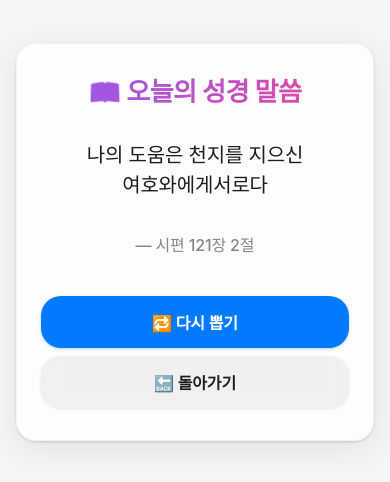
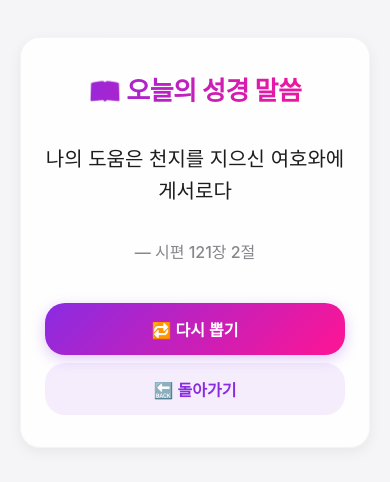
Before and after one commit to elroi773/manna_pray_project, a React (Vite) app: page /today in a window 390 px wide. Shown: the part 180-662 px from the top of the page. Built offline with nearby package versions, Linux system fonts and the light colour scheme; a web font is replaced by a local one.

Commit message:
css 수정중

```diff
--- a/src/pages/today.css
+++ b/src/pages/today.css
@@ -1,15 +1,23 @@
 @import url('https://cdn.jsdelivr.net/gh/orioncactus/pretendard@v1.3.8/dist/web/static/pretendard.css');
+
+:root {
+  --primary-purple: #8A2BE2;
+  --accent-pink: #FF1493;
+  --text-dark: #1d1d1f;
+  --text-light: #86868b;
+  --bg-light: #f5f5f7;
+}
 
 .today-container {
   min-height: 100vh;
-  background: #f5f5f7;
+  background: var(--bg-light);
   display: flex;
   align-items: center;
   justify-content: center;
   padding: 20px;
   font-family: 'Pretendard Variable', -apple-system, BlinkMacSystemFont, 'Apple SD Gothic Neo', 'Sandoll Gothic', 'Noto Sans KR', sans-serif;
   position: relative;
-  transition: all 0.3s cubic-bezier(0.25, 0.46, 0.45, 0.94);
+  transition: all 0.3s ease;
 }
 
 .verse-wrapper {
@@ -19,18 +27,14 @@
 }
 
 .verse-card {
-  background: rgba(255, 255, 255, 0.8);
+  background: rgba(255, 255, 255, 0.85);
   backdrop-filter: saturate(180%) blur(20px);
   border-radius: 28px;
   padding: 48px 40px;
   border: 0.5px solid rgba(0, 0, 0, 0.04);
-  box-shadow:
-    0 1px 3px rgba(0, 0, 0, 0.12),
-    0 1px 2px rgba(0, 0, 0, 0.04),
-    0 8px 32px rgba(0, 0, 0, 0.08);
+  box-shadow: 0 4px 14px rgba(0, 0, 0, 0.06);
   position: relative;
-  transition: all 0.4s cubic-bezier(0.25, 0.46, 0.45, 0.94);
-  overflow: hidden;
+  transition: all 0.4s ease;
 }
 
 .verse-card::before {
@@ -46,34 +50,27 @@
 .verse-title {
   font-size: 32px;
   font-weight: 700;
-  color: #1d1d1f;
+  background: linear-gradient(90deg, var(--primary-purple), var(--accent-pink));
+  -webkit-background-clip: text;
+  -webkit-text-fill-color: transparent;
   text-align: center;
   margin-bottom: 36px;
-  letter-spacing: -0.02em;
-  line-height: 1.2;
-  position: relative;
 }
 
 .verse-text {
   font-size: 24px;
   line-height: 1.6;
-  color: #1d1d1f;
+  color: var(--text-dark);
   text-align: center;
-  margin: 0 0 32px 0;
-  font-weight: 400;
-  letter-spacing: -0.01em;
-  position: relative;
-  padding: 0;
-  word-break: keep-all;
+  margin-bottom: 32px;
 }
 
 .verse-author {
   font-size: 17px;
-  color: #86868b;
+  color: var(--text-light);
   text-align: center;
   margin-bottom: 40px;
   font-weight: 500;
-  letter-spacing: -0.01em;
 }
 
 .button-group {
@@ -90,210 +87,72 @@
   font-size: 17px;
   font-weight: 600;
   cursor: pointer;
-  transition: all 0.2s cubic-bezier(0.25, 0.46, 0.45, 0.94);
-  letter-spacing: -0.01em;
+  transition: all 0.25s ease;
   min-width: 140px;
-  display: inline-flex;
+  display: flex;
   align-items: center;
   justify-content: center;
-  gap: 8px;
-  position: relative;
-  font-family: inherit;
-  -webkit-tap-highlight-color: transparent;
 }
 
 .btn:active {
   transform: scale(0.96);
 }
 
-.btn:focus {
-  outline: none;
-  box-shadow: 0 0 0 4px rgba(0, 122, 255, 0.3);
-}
-
 .reshuffle-btn {
-  background: #007aff;
+  background: linear-gradient(135deg, var(--primary-purple), var(--accent-pink));
   color: white;
-  box-shadow: 0 1px 3px rgba(0, 122, 255, 0.3);
+  box-shadow: 0 4px 14px rgba(138, 43, 226, 0.25);
 }
 
 .reshuffle-btn:hover {
-  background: #0056cc;
-  box-shadow: 0 2px 8px rgba(0, 122, 255, 0.4);
-  transform: translateY(-1px);
+  transform: translateY(-2px);
+  box-shadow: 0 6px 18px rgba(138, 43, 226, 0.3);
 }
 
 .back-btn {
-  background: rgba(0, 0, 0, 0.05);
-  color: #1d1d1f;
-  box-shadow: 0 1px 3px rgba(0, 0, 0, 0.1);
+  background: rgba(138, 43, 226, 0.08);
+  color: var(--primary-purple);
 }
 
 .back-btn:hover {
-  background: rgba(0, 0, 0, 0.08);
-  transform: translateY(-1px);
+  background: rgba(138, 43, 226, 0.15);
+  transform: translateY(-2px);
 }
 
 .loading {
   font-size: 20px;
-  color: #1d1d1f;
+  color: var(--primary-purple);
   text-align: center;
   font-weight: 500;
-  letter-spacing: -0.01em;
   animation: loadingPulse 2s ease-in-out infinite;
 }
 
 @keyframes loadingPulse {
-  0%, 100% {
-    opacity: 0.6;
-  }
-  50% {
-    opacity: 1;
-  }
+  0%, 100% { opacity: 0.6; }
+  50% { opacity: 1; }
 }
 
-/* Responsive Design */
+/* Responsive */
 @media (max-width: 768px) {
-  .today-container {
-    padding: 16px;
-  }
-
-  .verse-card {
-    padding: 40px 32px;
-    border-radius: 24px;
-  }
-
-  .verse-title {
-    font-size: 28px;
-    margin-bottom: 32px;
-  }
-
-  .verse-text {
-    font-size: 22px;
-  }
-
-  .button-group {
-    flex-direction: column;
-    gap: 8px;
-  }
-
-  .btn {
-    width: 100%;
-    min-width: unset;
-  }
+  .verse-card { padding: 40px 32px; border-radius: 24px; }
+  .verse-title { font-size: 28px; }
+  .verse-text { font-size: 22px; }
+  .button-group { flex-direction: column; gap: 8px; }
+  .btn { width: 100%; min-width: unset; }
 }
 
 @media (max-width: 480px) {
-  .verse-card {
-    padding: 32px 24px;
-    border-radius: 20px;
-  }
-
-  .verse-title {
-    font-size: 26px;
-  }
-
-  .verse-text {
-    font-size: 20px;
-    line-height: 1.5;
-  }
-
-  .verse-author {
-    font-size: 16px;
-  }
-
-  .btn {
-    padding: 14px 20px;
-    font-size: 16px;
-  }
+  .verse-card { padding: 32px 24px; border-radius: 20px; }
+  .verse-title { font-size: 26px; }
+  .verse-text { font-size: 20px; }
+  .verse-author { font-size: 16px; }
+  .btn { padding: 14px 20px; font-size: 16px; }
 }
 
-/* Selection Style */
-::selection {
-  background: rgba(0, 122, 255, 0.2);
-  color: inherit;
+/* Dark Mode */
+@media (prefers-color-scheme: dark) {
+  .today-container { background: #000; }
+  .verse-card { background: rgba(28, 28, 30, 0.85); border: 0.5px solid rgba(255, 255, 255, 0.1); }
+  .verse-text, .verse-author { color: #f5f5f7; }
+  .back-btn { background: rgba(255, 255, 255, 0.1); color: var(--accent-pink); }
 }
-
-/* Smooth Scrolling */
-html {
-  scroll-behavior: smooth;
-}
-
-/* Dark Mode Support */
-@media (prefers-color-scheme: dark) {
-  .today-container {
-    background: #000000;
-  }
-
-  .verse-card {
-    background: rgba(28, 28, 30, 0.8);
-    border: 0.5px solid rgba(255, 255, 255, 0.1);
-    box-shadow:
-      0 1px 3px rgba(0, 0, 0, 0.3),
-      0 8px 32px rgba(0, 0, 0, 0.3);
-  }
-
-  .verse-card::before {
-    background: linear-gradient(90deg, transparent, rgba(255, 255, 255, 0.1), transparent);
-  }
-
-  .verse-title {
-    color: #f5f5f7;
-  }
-
-  .verse-text {
-    color: #f5f5f7;
-  }
-
-  .verse-author {
-    color: #98989d;
-  }
-
-  .reshuffle-btn {
-    background: #0a84ff;
-    box-shadow: 0 1px 3px rgba(10, 132, 255, 0.4);
-  }
-
-  .reshuffle-btn:hover {
-    background: #0969da;
-    box-shadow: 0 2px 8px rgba(10, 132, 255, 0.5);
-  }
-
-  .back-btn {
-    background: rgba(255, 255, 255, 0.1);
-    color: #f5f5f7;
-    box-shadow: 0 1px 3px rgba(255, 255, 255, 0.1);
-  }
-
-  .back-btn:hover {
-    background: rgba(255, 255, 255, 0.15);
-  }
-
-  .loading {
-    color: #f5f5f7;
-  }
-
-  .btn:focus {
-    box-shadow: 0 0 0 4px rgba(10, 132, 255, 0.4);
-  }
-}
-
-/* High Contrast Support */
-@media (prefers-contrast: high) {
-  .verse-card {
-    border: 1px solid rgba(0, 0, 0, 0.2);
-  }
-
-  .btn {
-    border: 1px solid currentColor;
-  }
-}
-
-/* Reduced Motion Support */
-@media (prefers-reduced-motion: reduce) {
-  * {
-    animation-duration: 0.01ms !important;
-    animation-iteration-count: 1 !important;
-    transition-duration: 0.01ms !important;
-  }
-}
```
